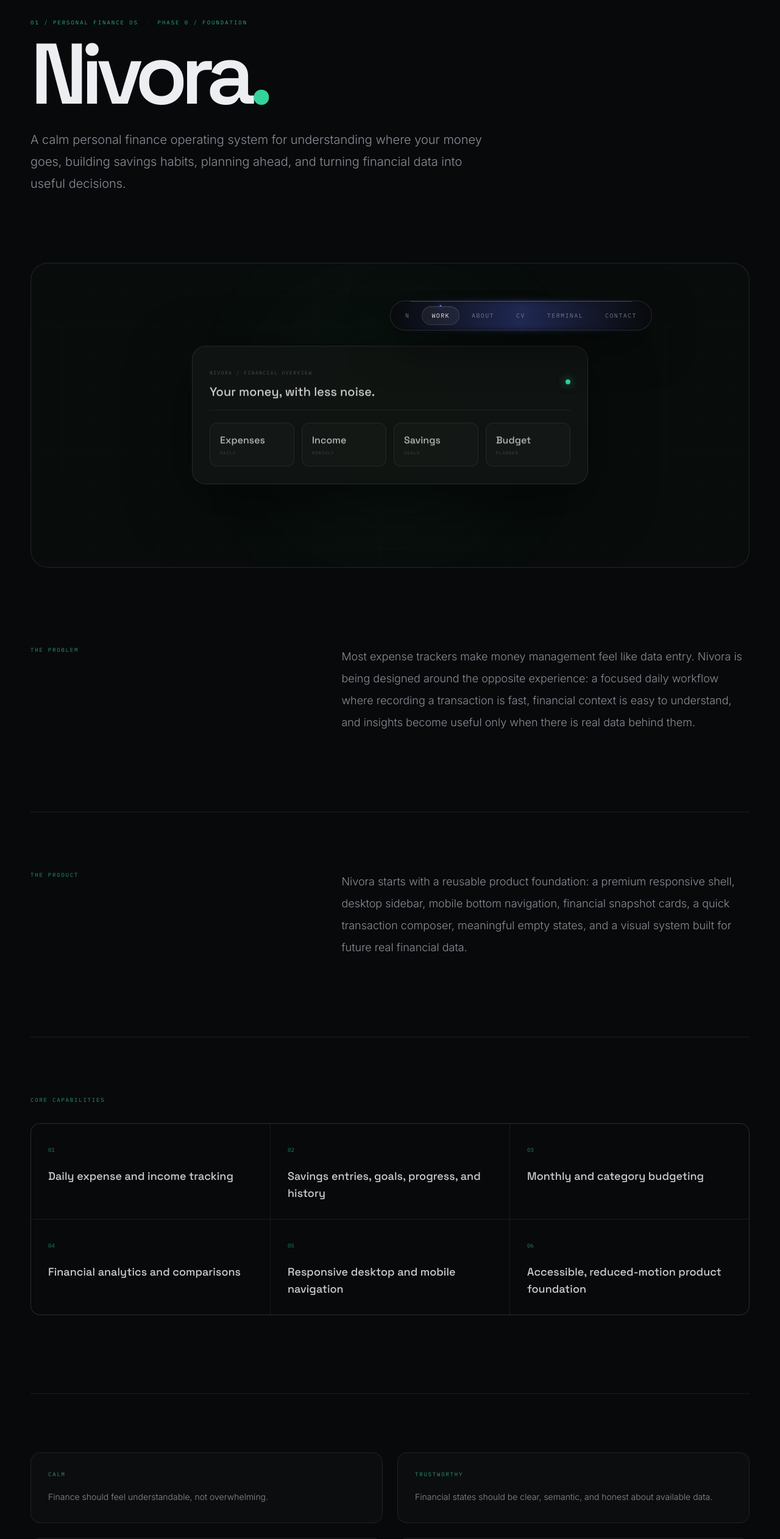
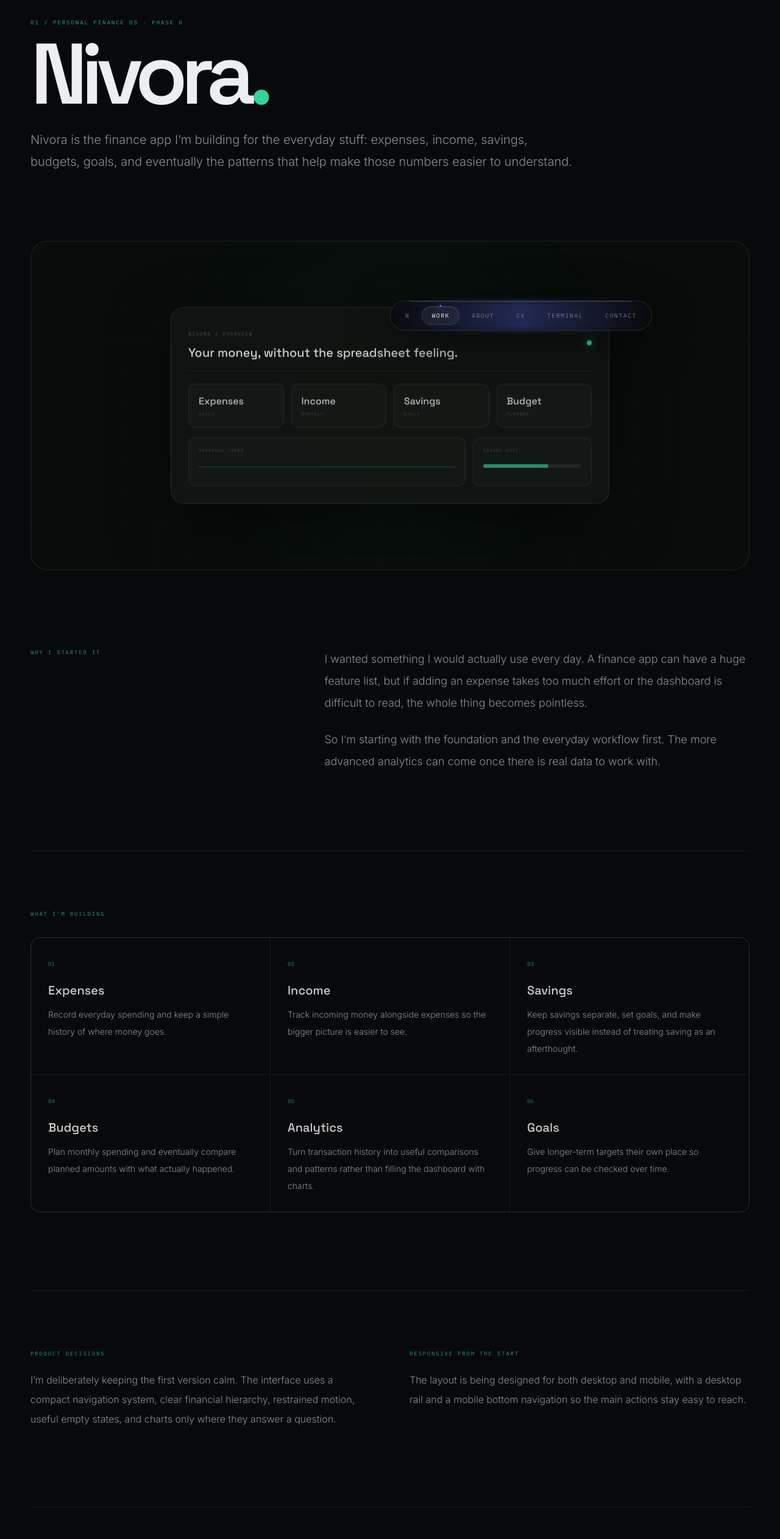
Before and after one commit to nityansh19/nityansh-portfolio, a Next.js app: page /projects/nivora in a window 1280 px wide. Shown: the part 234-2758 px from the top of the page at 61% size. Built offline with nearby package versions, Linux system fonts and the light colour scheme.

Commit message:
Expand Nivora project case study

```diff
--- a/app/projects/nivora/page.tsx
+++ b/app/projects/nivora/page.tsx
@@ -3,150 +3,55 @@ import Link from "next/link";
 
 export const metadata: Metadata = {
   title: "Nivora — Nityansh Rupesh Bahadur",
-  description: "Case study for Nivora, a personal finance operating system designed for calm, data-led daily money management.",
+  description: "A deeper look at Nivora, Nityansh's personal finance application.",
 };
 
 const capabilities = [
-  "Daily expense and income tracking",
-  "Savings entries, goals, progress, and history",
-  "Monthly and category budgeting",
-  "Financial analytics and comparisons",
-  "Responsive desktop and mobile navigation",
-  "Accessible, reduced-motion product foundation",
+  ["01", "Expenses", "Record everyday spending and keep a simple history of where money goes."],
+  ["02", "Income", "Track incoming money alongside expenses so the bigger picture is easier to see."],
+  ["03", "Savings", "Keep savings separate, set goals, and make progress visible instead of treating saving as an afterthought."],
+  ["04", "Budgets", "Plan monthly spending and eventually compare planned amounts with what actually happened."],
+  ["05", "Analytics", "Turn transaction history into useful comparisons and patterns rather than filling the dashboard with charts."],
+  ["06", "Goals", "Give longer-term targets their own place so progress can be checked over time."],
 ];
 
-const principles = [
-  ["Calm", "Finance should feel understandable, not overwhelming."],
-  ["Trustworthy", "Financial states should be clear, semantic, and honest about available data."],
-  ["Useful", "Every chart, control, and surface should answer a real financial question."],
-  ["Extensible", "The foundation is designed to grow into sync, exports, PWA, multi-user, and future AI capabilities."],
-];
+const stack = ["React", "Vite", "TypeScript", "Framer Motion", "Lucide React", "Recharts"];
 
 export default function NivoraPage() {
   return (
     <main className="min-h-screen px-6 pb-32 pt-36 sm:px-8 md:pt-44">
       <article className="mx-auto max-w-[1180px]">
-        <Link
-          href="/projects"
-          className="font-mono text-[9px] uppercase tracking-[0.18em] text-white/35 transition-colors hover:text-accent"
-        >
-          ← Back to projects
-        </Link>
+        <Link href="/projects" className="font-mono text-[9px] uppercase tracking-[0.18em] text-white/35 transition-colors hover:text-accent">← Back to projects</Link>
 
-        <header className="mt-16 max-w-5xl">
-          <div className="flex flex-wrap items-center gap-3 font-mono text-[9px] uppercase tracking-[0.22em] text-emerald-400/80">
-            <span>01 / Personal Finance OS</span>
-            <span className="text-white/15">·</span>
-            <span>Phase 0 / Foundation</span>
-          </div>
-          <h1 className="mt-5 font-display text-[clamp(4rem,11vw,10rem)] font-semibold leading-[0.82] tracking-[-0.08em]">
-            Nivora<span className="text-emerald-400">.</span>
-          </h1>
-          <p className="mt-8 max-w-3xl text-lg leading-8 text-ink-dim sm:text-xl sm:leading-9">
-            A calm personal finance operating system for understanding where your money goes, building savings habits, planning ahead, and turning financial data into useful decisions.
-          </p>
+        <header className="mt-16 max-w-6xl">
+          <p className="font-mono text-[9px] uppercase tracking-[0.22em] text-emerald-400/80">01 / Personal Finance OS · Phase 0</p>
+          <h1 className="mt-5 font-display text-[clamp(4rem,11vw,10rem)] font-semibold leading-[0.82] tracking-[-0.08em]">Nivora<span className="text-emerald-400">.</span></h1>
+          <p className="mt-8 max-w-4xl text-lg leading-8 text-ink-dim sm:text-xl sm:leading-9">Nivora is the finance app I’m building for the everyday stuff: expenses, income, savings, budgets, goals, and eventually the patterns that help make those numbers easier to understand.</p>
         </header>
 
-        <div className="relative mt-20 min-h-[380px] overflow-hidden rounded-[28px] border border-white/[0.10] bg-[#080d0b] md:mt-28 md:min-h-[500px]">
+        <div className="relative mt-20 min-h-[420px] overflow-hidden rounded-[28px] border border-white/[0.10] bg-[#080d0b] md:mt-28 md:min-h-[540px]">
           <div className="absolute inset-0 opacity-25 [background-image:linear-gradient(rgba(255,255,255,.045)_1px,transparent_1px),linear-gradient(90deg,rgba(255,255,255,.045)_1px,transparent_1px)] [background-size:52px_52px]" />
-          <div className="absolute left-1/2 top-1/2 h-80 w-80 -translate-x-1/2 -translate-y-1/2 rounded-full bg-emerald-400/[0.06] blur-[110px]" />
-
-          <div className="absolute left-1/2 top-1/2 w-[min(88%,650px)] -translate-x-1/2 -translate-y-1/2 rounded-[22px] border border-white/[0.10] bg-[#101512]/95 p-5 shadow-[0_30px_100px_rgba(0,0,0,.55)] backdrop-blur-xl sm:p-7">
-            <div className="flex items-center justify-between border-b border-white/[0.07] pb-4">
-              <div>
-                <span className="font-mono text-[8px] uppercase tracking-[0.18em] text-white/25">Nivora / Financial overview</span>
-                <p className="mt-2 font-display text-xl text-white/80">Your money, with less noise.</p>
-              </div>
-              <span className="flex h-2 w-2 rounded-full bg-emerald-400 shadow-[0_0_14px_rgba(52,211,153,.8)]" />
-            </div>
-            <div className="mt-5 grid grid-cols-2 gap-3 sm:grid-cols-4">
-              {[
-                ["Expenses", "Daily"],
-                ["Income", "Monthly"],
-                ["Savings", "Goals"],
-                ["Budget", "Planned"],
-              ].map(([value, label]) => (
-                <div key={value} className="rounded-xl border border-white/[0.07] bg-white/[0.02] p-4">
-                  <div className="font-display text-base text-white/70">{value}</div>
-                  <div className="mt-1 font-mono text-[7px] uppercase tracking-[0.15em] text-white/20">{label}</div>
-                </div>
-              ))}
-            </div>
+          <div className="absolute left-1/2 top-1/2 h-96 w-96 -translate-x-1/2 -translate-y-1/2 rounded-full bg-emerald-400/[0.06] blur-[120px]" />
+          <div className="absolute left-1/2 top-1/2 w-[min(90%,720px)] -translate-x-1/2 -translate-y-1/2 rounded-[22px] border border-white/[0.10] bg-[#101512]/95 p-5 shadow-[0_30px_100px_rgba(0,0,0,.55)] backdrop-blur-xl sm:p-7">
+            <div className="flex items-center justify-between border-b border-white/[0.07] pb-4"><div><span className="font-mono text-[8px] uppercase tracking-[0.18em] text-white/25">Nivora / Overview</span><p className="mt-2 font-display text-xl text-white/80">Your money, without the spreadsheet feeling.</p></div><span className="h-2 w-2 rounded-full bg-emerald-400 shadow-[0_0_14px_rgba(52,211,153,.8)]" /></div>
+            <div className="mt-5 grid grid-cols-2 gap-3 sm:grid-cols-4">{[["Expenses","Daily"],["Income","Monthly"],["Savings","Goals"],["Budget","Planned"]].map(([a,b])=><div key={a} className="rounded-xl border border-white/[0.07] bg-white/[0.02] p-4"><div className="font-display text-base text-white/70">{a}</div><div className="mt-1 font-mono text-[7px] uppercase tracking-[0.15em] text-white/20">{b}</div></div>)}</div>
+            <div className="mt-4 grid gap-3 sm:grid-cols-[1.4fr_0.6fr]"><div className="h-20 rounded-xl border border-white/[0.07] bg-white/[0.018] p-4"><div className="font-mono text-[7px] uppercase tracking-[0.16em] text-white/20">Spending trend</div><div className="mt-5 h-px w-full bg-emerald-400/30" /></div><div className="h-20 rounded-xl border border-white/[0.07] bg-white/[0.018] p-4"><div className="font-mono text-[7px] uppercase tracking-[0.16em] text-white/20">Saving goal</div><div className="mt-4 h-1.5 rounded-full bg-white/[0.06]"><div className="h-full w-2/3 rounded-full bg-emerald-400/60" /></div></div></div>
           </div>
         </div>
 
-        <div className="mt-24 grid gap-16 md:grid-cols-[0.8fr_1.2fr] md:mt-32">
-          <div>
-            <p className="font-mono text-[9px] uppercase tracking-[0.2em] text-emerald-400/70">The Problem</p>
-          </div>
-          <p className="text-lg leading-9 text-ink-dim">
-            Most expense trackers make money management feel like data entry. Nivora is being designed around the opposite experience: a focused daily workflow where recording a transaction is fast, financial context is easy to understand, and insights become useful only when there is real data behind them.
-          </p>
-        </div>
+        <section className="mt-24 grid gap-16 md:grid-cols-[0.75fr_1.25fr] md:mt-32"><p className="font-mono text-[9px] uppercase tracking-[0.2em] text-emerald-400/70">Why I started it</p><div className="space-y-6 text-lg leading-9 text-ink-dim"><p>I wanted something I would actually use every day. A finance app can have a huge feature list, but if adding an expense takes too much effort or the dashboard is difficult to read, the whole thing becomes pointless.</p><p>So I’m starting with the foundation and the everyday workflow first. The more advanced analytics can come once there is real data to work with.</p></div></section>
 
-        <div className="mt-24 grid gap-16 border-t border-line pt-16 md:grid-cols-[0.8fr_1.2fr] md:mt-32 md:pt-24">
-          <div>
-            <p className="font-mono text-[9px] uppercase tracking-[0.2em] text-emerald-400/70">The Product</p>
-          </div>
-          <p className="text-lg leading-9 text-ink-dim">
-            Nivora starts with a reusable product foundation: a premium responsive shell, desktop sidebar, mobile bottom navigation, financial snapshot cards, a quick transaction composer, meaningful empty states, and a visual system built for future real financial data.
-          </p>
-        </div>
+        <section className="mt-24 border-t border-line pt-16 md:mt-32 md:pt-24"><p className="font-mono text-[9px] uppercase tracking-[0.2em] text-emerald-400/70">What I’m building</p><div className="mt-8 grid gap-px overflow-hidden rounded-2xl border border-white/[0.08] bg-white/[0.08] sm:grid-cols-2 lg:grid-cols-3">{capabilities.map(([n,t,d])=><div key={t} className="bg-bg p-7"><span className="font-mono text-[9px] text-emerald-400/60">{n}</span><h2 className="mt-5 font-display text-xl text-white/80">{t}</h2><p className="mt-3 text-sm leading-7 text-ink-dim">{d}</p></div>)}</div></section>
 
-        <div className="mt-24 border-t border-line pt-16 md:mt-32 md:pt-24">
-          <p className="font-mono text-[9px] uppercase tracking-[0.2em] text-emerald-400/70">Core Capabilities</p>
-          <div className="mt-8 grid gap-px overflow-hidden rounded-2xl border border-white/[0.08] bg-white/[0.08] sm:grid-cols-2 lg:grid-cols-3">
-            {capabilities.map((feature, index) => (
-              <div key={feature} className="bg-bg p-7">
-                <span className="font-mono text-[9px] text-emerald-400/60">0{index + 1}</span>
-                <h2 className="mt-5 font-display text-lg text-white/80">{feature}</h2>
-              </div>
-            ))}
-          </div>
-        </div>
+        <section className="mt-24 grid gap-16 border-t border-line pt-16 md:grid-cols-2 md:mt-32 md:pt-24"><div><p className="font-mono text-[9px] uppercase tracking-[0.2em] text-emerald-400/70">Product decisions</p><p className="mt-5 text-base leading-8 text-ink-dim">I’m deliberately keeping the first version calm. The interface uses a compact navigation system, clear financial hierarchy, restrained motion, useful empty states, and charts only where they answer a question.</p></div><div><p className="font-mono text-[9px] uppercase tracking-[0.2em] text-emerald-400/70">Responsive from the start</p><p className="mt-5 text-base leading-8 text-ink-dim">The layout is being designed for both desktop and mobile, with a desktop rail and a mobile bottom navigation so the main actions stay easy to reach.</p></div></section>
 
-        <div className="mt-24 grid gap-6 border-t border-line pt-16 md:grid-cols-2 md:mt-32 md:pt-24">
-          {principles.map(([title, text]) => (
-            <div key={title} className="rounded-2xl border border-white/[0.08] bg-white/[0.02] p-7">
-              <p className="font-mono text-[9px] uppercase tracking-[0.2em] text-emerald-400/70">{title}</p>
-              <p className="mt-4 text-sm leading-7 text-ink-dim">{text}</p>
-            </div>
-          ))}
-        </div>
+        <section className="mt-24 border-t border-line pt-16 md:mt-32 md:pt-24"><p className="font-mono text-[9px] uppercase tracking-[0.2em] text-emerald-400/70">Stack</p><div className="mt-6 flex flex-wrap gap-2">{stack.map((item)=><span key={item} className="rounded-full border border-white/[0.08] bg-white/[0.018] px-3 py-2 font-mono text-[8px] uppercase tracking-[0.14em] text-white/35">{item}</span>)}</div><p className="mt-7 max-w-3xl text-base leading-8 text-ink-dim">Recharts handles the data visualisation layer, Framer Motion handles interaction and transitions, Lucide keeps iconography consistent, and TypeScript keeps the application easier to reason about as it grows.</p></section>
 
-        <div className="mt-24 grid gap-16 border-t border-line pt-16 md:grid-cols-2 md:mt-32 md:pt-24">
-          <div>
-            <p className="font-mono text-[9px] uppercase tracking-[0.2em] text-emerald-400/70">Tech Stack</p>
-            <p className="mt-5 font-mono text-xs leading-7 text-white/45">
-              React · Vite · TypeScript · Framer Motion · Lucide React · Recharts
-            </p>
-          </div>
-          <div>
-            <p className="font-mono text-[9px] uppercase tracking-[0.2em] text-emerald-400/70">Design Direction</p>
-            <p className="mt-5 text-sm leading-7 text-ink-dim">
-              Restrained fintech minimalism, warm surfaces, evergreen semantic accents, strong financial typography, quiet depth, purposeful motion, accessible focus states, and honest empty states.
-            </p>
-          </div>
-        </div>
+        <section className="mt-24 border-t border-line pt-16 md:mt-32 md:pt-24"><p className="font-mono text-[9px] uppercase tracking-[0.2em] text-emerald-400/70">Roadmap</p><div className="mt-8 grid gap-3 sm:grid-cols-2 lg:grid-cols-4">{[["01","Foundation","Shell, navigation, visual system"],["02","Core data","Transactions, savings, goals"],["03","Insights","Budgets, analytics, comparisons"],["04","Product","Sync, exports, PWA, future AI"]].map(([n,t,d])=><div key={n} className="rounded-2xl border border-white/[0.08] bg-white/[0.02] p-6"><span className="font-mono text-[8px] text-emerald-400/60">{n}</span><h2 className="mt-4 font-display text-lg text-white/75">{t}</h2><p className="mt-2 text-sm leading-6 text-ink-dim">{d}</p></div>)}</div></section>
 
-        <div className="mt-24 border-t border-line pt-16 md:mt-32 md:pt-24">
-          <p className="font-mono text-[9px] uppercase tracking-[0.2em] text-emerald-400/70">Roadmap</p>
-          <h2 className="mt-5 max-w-3xl font-display text-4xl font-semibold tracking-[-0.055em] sm:text-5xl">
-            Foundation first. Real financial intelligence next.
-          </h2>
-          <p className="mt-6 max-w-2xl text-base leading-8 text-ink-dim">
-            The next phases introduce persisted transactions, savings and goals, budgets, real analytics, accessibility and performance refinement, followed by productization such as sync, exports, PWA support, multi-user capabilities, and future AI features.
-          </p>
-        </div>
+        <section className="mt-24 border-t border-line pt-16 md:mt-32 md:pt-24"><p className="font-mono text-[9px] uppercase tracking-[0.2em] text-emerald-400/70">Current status</p><h2 className="mt-5 max-w-4xl font-display text-4xl font-semibold tracking-[-0.055em] sm:text-5xl">Phase 0 is about getting the base right.</h2><p className="mt-6 max-w-3xl text-base leading-8 text-ink-dim">Nivora is currently in its foundation phase. I’m treating this as a product I want to keep improving, not a one-off dashboard that gets abandoned after the first demo.</p></section>
 
-        <div className="mt-20 flex flex-wrap gap-4">
-          <Link href="/projects" className="border border-white/[0.12] px-6 py-4 font-mono text-[9px] uppercase tracking-[0.16em] text-white/55 transition-colors hover:border-emerald-400/30 hover:text-white">
-            All projects ↗
-          </Link>
-          <Link href="/contact" className="border border-emerald-400/20 bg-emerald-400/[0.07] px-6 py-4 font-mono text-[9px] uppercase tracking-[0.16em] text-white/70 transition-colors hover:bg-emerald-400/[0.12]">
-            Start a conversation ↗
-          </Link>
-        </div>
+        <div className="mt-20 flex flex-wrap gap-4"><Link href="/projects" className="border border-white/[0.12] px-6 py-4 font-mono text-[9px] uppercase tracking-[0.16em] text-white/55 transition-colors hover:border-emerald-400/30 hover:text-white">All projects ↗</Link><Link href="/contact" className="border border-emerald-400/20 bg-emerald-400/[0.07] px-6 py-4 font-mono text-[9px] uppercase tracking-[0.16em] text-white/70 transition-colors hover:bg-emerald-400/[0.12]">Start a conversation ↗</Link></div>
       </article>
     </main>
   );
```
